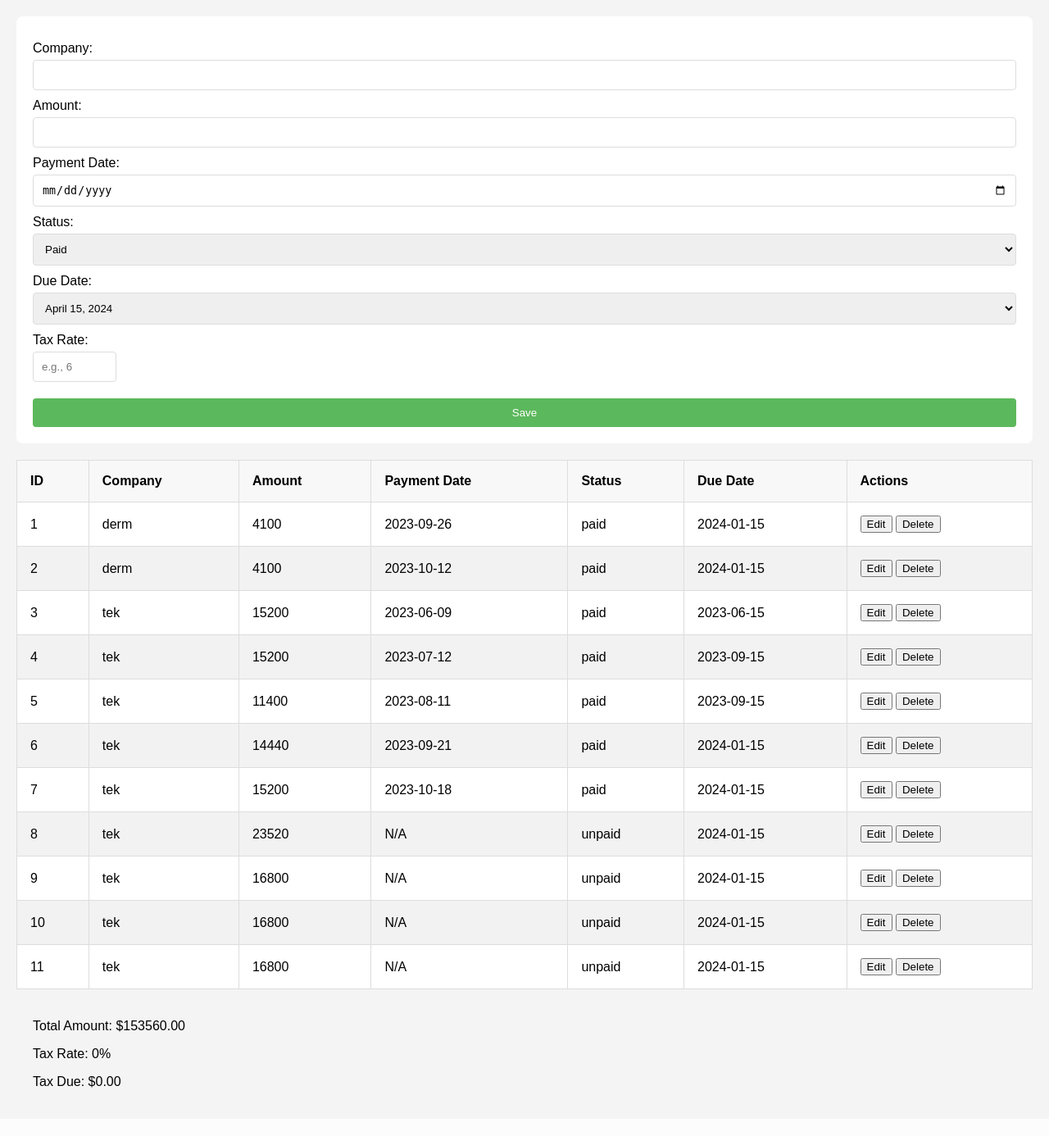
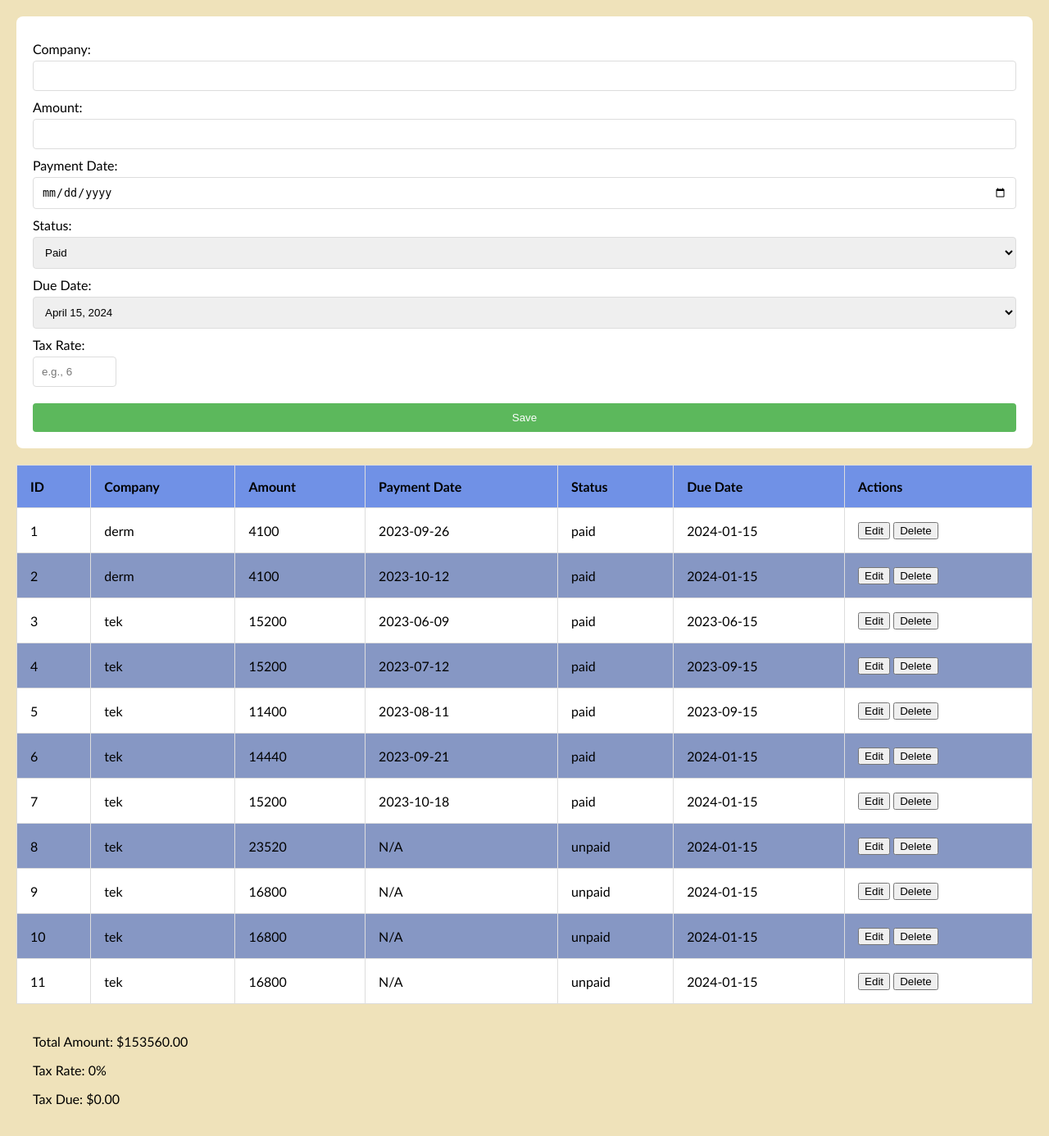
Before and after one commit to NehaShri1116/Vanquishers_DBS_Final_Project, a Flask app: page / in a window 1280 px wide. Shown: the whole page at 82% size. Before the commit the page ends 1327 px from the top, so only its background shows below. Run offline with Flask 3, Linux system fonts and the light colour scheme; data comes from the database, SQL or seed files in the repository; data that the repository does not hold is empty.

Commit message:
Add files via upload

```diff
--- a/templates/index.html
+++ b/templates/index.html
@@ -7,8 +7,8 @@
     <script src="/static/script.js"></script>
     <style>
         body {
-          font-family: Arial, sans-serif;
-          background-color: #f4f4f4;
+          font-family: Calibri, sans-serif;
+          background-color: #efe2ba;
           margin: 0;
           padding: 20px;
         }
@@ -63,11 +63,11 @@
         }
 
         th {
-          background-color: #f8f8f8;
+          background-color: #7091e6;
         }
 
         tr:nth-child(even) {
-          background-color: #f2f2f2;
+          background-color: #8697c4;
         }
 
         .tax-calculation-results {
```
